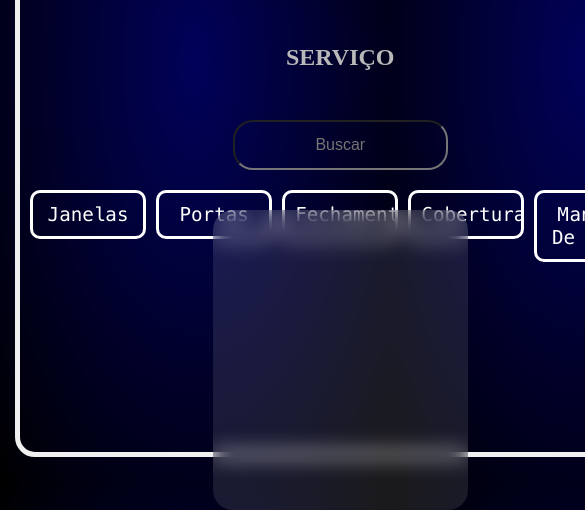
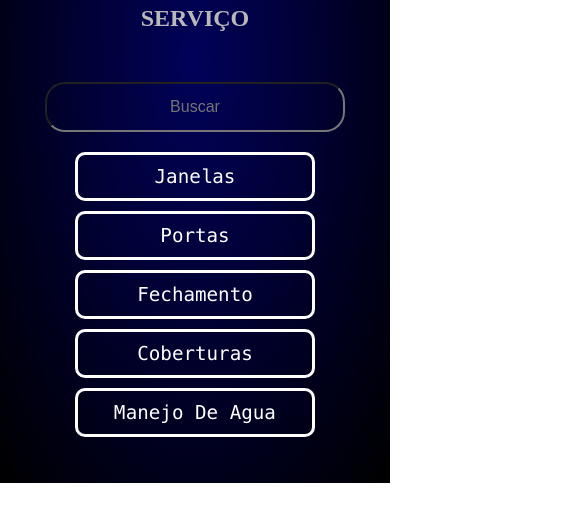
Before and after one commit to thegabs02/Gest-o_top, a plain HTML site: page index.html in a window 390 px wide. Shown: the part 361-871 px from the top of the page, 585 px wide, since content can reach past the window. After the commit the page ends 844 px from the top, so only its background shows below. Drawn offline with Linux system fonts and the light colour scheme.

Commit message:
versionamento

```diff
--- a/style.css
+++ b/style.css
@@ -14,15 +14,18 @@ header{
 
 }
 body{
-    display: grid;
+        display: grid;
+
     grid-template-rows: auto auto auto;
+
     grid-template-columns: 1fr;
+
     margin: 0;
     background-image: radial-gradient(rgb(1, 1, 90), black);
     min-height: 100vh;
+
     background-attachment: fixed;
     height: auto;
-    overflow: hidden;
 }
 h1{
     text-align: center;
@@ -49,18 +52,17 @@ article, #orçamento{
     border-radius: 20px;
     width: 100%;
     margin-top: 40px;
+    align-items: center;
+    max-width: 1500px;
 
-    max-width: 1500px;
     border: 5px solid;
     border-color: rgb(240, 240, 240);
     flex: 1;
-    height: 80vh;
 
 }
-article, #cliente{
+ #cliente{
     flex-direction: column;
     display: flex;
-    align-items: center;
     max-width: 500px;
 
 
@@ -153,6 +155,7 @@ h2{
 #ops{
     font-size: larger;
     display: flex;
+
     width: 100%;
     align-items: center;
     justify-content: center;
@@ -162,15 +165,13 @@ h2{
    display: flex;
    gap: 10px;
    align-items: flex-start;
-
    justify-content: center;
 
 }
 nav{
     display: flex;
     align-items: center;
-    flex-direction: column;                                              ;
-
+    flex-direction: column;
     margin: 0 20px;
     padding: 10px;
     align-items: center;
@@ -199,7 +200,9 @@ ul{
     gap: 10px;
 
 }
-#ul_busca{
+#ul_busca:has(li){
+    border: 2px white solid;
+    background-color: rgba(255, 255, 255, 0.103);
     position: absolute;
     display: flex;
     top: 60%;
@@ -207,27 +210,21 @@ ul{
     flex-direction: column;
     gap: 10px;
     max-width: 100%;
-    background-color: rgba(255, 255, 255, 0.103);
+
     overflow-y: auto;
     border-radius: 20px;
     justify-content: flex-start;
     backdrop-filter: blur(10px);
     height: 300px;
-        z-index: 999;
-
-
-
-}
-#ul_busca:has(li){
-    border: 2px white solid;
+     z-index: 999;
 }
 
 
 #div_busca{
-    position: relative
-    ;
+    position: relative;
     display: flex;
     justify-content: center;
+
 }
 details{
     text-align: center;
@@ -332,31 +329,57 @@ button{
         margin-left: 0;
         justify-content: center;
         padding: 0 15px;
+        height: auto;
+
+    }
+    h1{
+        font-size: x-large;
     }
     body{
         width: 100%;
+        display: flex;
+        flex-direction: column;
         height: 100%;
+
     }
-    article{
+    article, #orçamento{
         margin-top: 40px;
         width: 90%;
         max-width: 100%;
+        height: auto;
+        border:none;
     }
 
     #busca{
         width: 100%;
         font-size: 16px;
+        justify-self: center;
     }
-
+    #div_busca{
+        display: flex;
+        align-items: center;
+        justify-content: center;
+        width: 100%;
+        margin: 0;
+    }
+    #ops{
+        display: flex;
+        flex-direction: column;
+    }
+    #opcoes{
+        flex-direction: column;
+    }
     details{
-        width: 100%;
+        display: flex;
+        max-width: 100%;
+        flex-direction: column;
     }
 
     #ul_busca{
         top: 100%;
         left: 0;
-        width: 100%;
         max-height: 300px;
+        max-width: 100%;
     }
 
     #opcoes{
@@ -371,5 +394,8 @@ button{
     button{
         width: 100%;
     }
+    #cliente{
+        display: none;
+    }
 
 }
```
